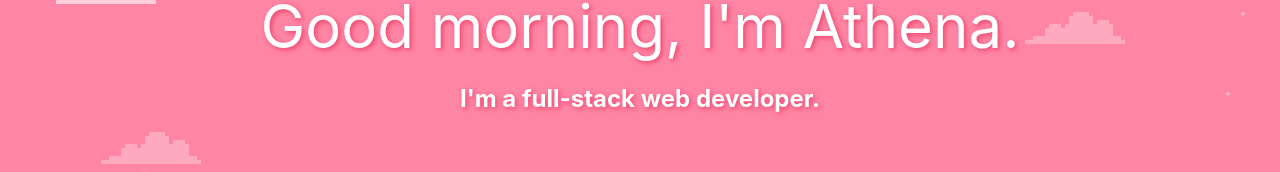
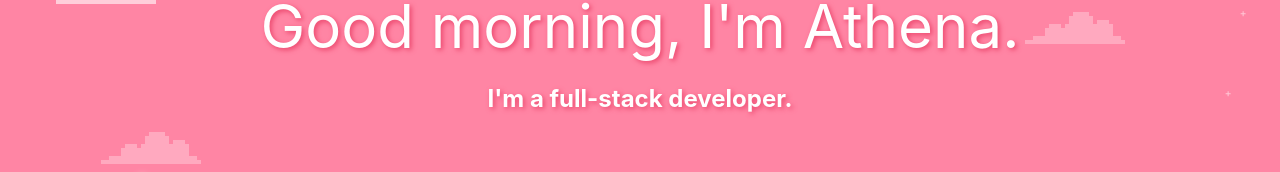
Before and after one commit to strawberryboar/Athenas-Portfolio, a React (Create React App) app: page / in a window 1280 px wide. Shown: the part 512-684 px from the top of the page. Built offline with nearby package versions, Linux system fonts and the light colour scheme.

Commit message:
title change

```diff
--- a/src/pages/Homepage.js
+++ b/src/pages/Homepage.js
@@ -54,7 +54,7 @@ export default function Homepage() {
             {/* <img src={Portrait} className='animate__animated animate__fadeInDown portrait' /> */}
                 <img src={Portrait} className='portrait' />
                 <Greeting />
-                <h2 className='animate__animated animate__fadeInDown'>I'm a full-stack web developer.</h2>
+                <h2 className='animate__animated animate__fadeInDown'>I'm a full-stack  developer.</h2>
                 {/* <Link className='animate__animated animate__slideInDown' src='/'>
                     <a className='downArrow'
                     onClick={() => handleClick(learnRef)}>
```
